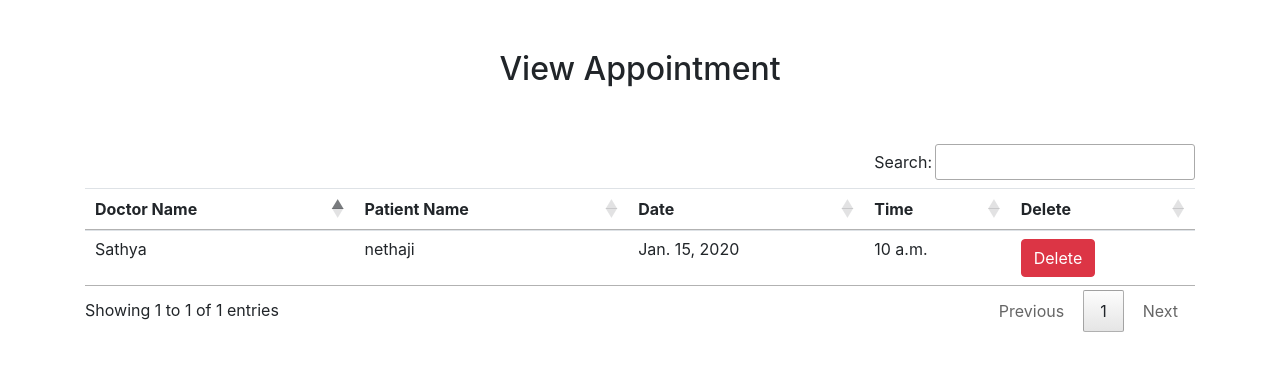
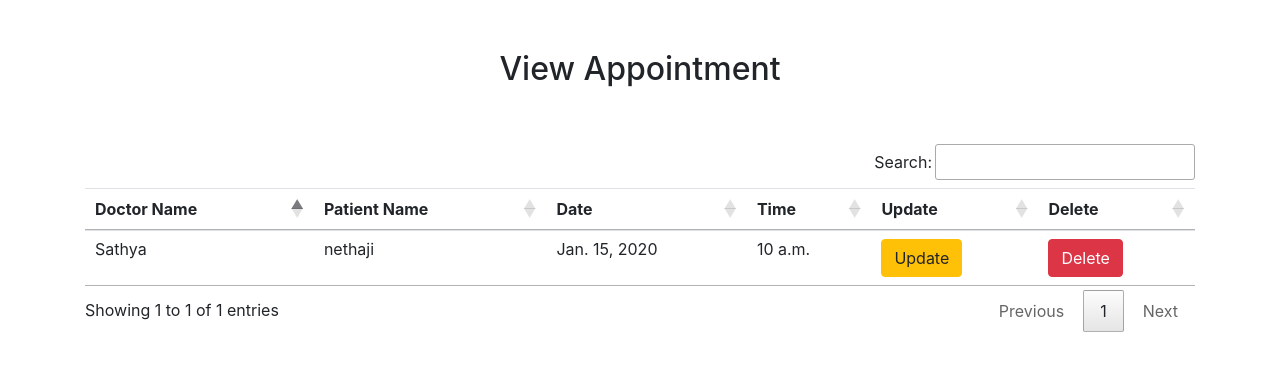
Before and after one commit to SreekarBasa/Hospital_Management_system, a Django app: page /view_appointment/ in a window 1280 px wide. Shown: the part 56-427 px from the top of the page. Run offline with Django 5.2, Linux system fonts and the light colour scheme; a user stored in the database is signed in; data comes from the database, SQL or seed files in the repository; both versions use the stored data as it was after the commit; tables that the repository leaves empty hold one stand-in row (values such as "Sample post"); some libraries are stand-ins or nearby versions.

Commit message:
base_line

```diff
--- a/hospital/templates/view_appointment.html
+++ b/hospital/templates/view_appointment.html
@@ -1,5 +1,4 @@
 {% extends 'navigationbar.html'%}
-<!--inherited this page to be visible here-->
 {% block body %}
 {% load static %}
 <div class="container" style="margin-top:50px">
@@ -12,6 +11,7 @@
                 <th> Patient Name</th>
                 <th> Date</th>
                 <th> Time</th>
+                <th> Update</th>
                 <th> Delete</th>
             </tr>
         </thead>
@@ -22,10 +22,55 @@
                 <td>{{i.patient}}</td>
                 <td>{{i.date1}}</td>
                 <td>{{i.time1}}</td>
-                <td><a href="{% url 'delete_appointment' i.id%}" onclick="return confirm('Really want to delete?')" class="btn btn-danger"> Delete</a></td>
+                <td>
+                    <!-- Update button to trigger the modal -->
+                    <button type="button" class="btn btn-warning" data-bs-toggle="modal" data-bs-target="#updateModal{{ i.id }}">
+                        Update
+                    </button>
+                </td>
+                <td><a href="{% url 'delete_appointment' i.id %}" onclick="return confirm('Really want to delete?')" class="btn btn-danger">Delete</a></td>
             </tr>
+
+            <!-- Modal for updating appointment -->
+            <div class="modal fade" id="updateModal{{ i.id }}" tabindex="-1" aria-labelledby="updateModalLabel{{ i.id }}" aria-hidden="true">
+                <div class="modal-dialog">
+                    <div class="modal-content">
+                        <div class="modal-header">
+                            <h5 class="modal-title" id="updateModalLabel{{ i.id }}">Update Appointment</h5>
+                            <button type="button" class="btn-close" data-bs-dismiss="modal" aria-label="Close"></button>
+                        </div>
+                        <div class="modal-body">
+                            <!-- Update form -->
+                            <form method="POST" action="{% url 'update_appointment' i.id %}">
+                                {% csrf_token %}
+                                <div class="mb-3">
+                                    <label for="doctor" class="form-label">Doctor Name</label>
+                                    <input type="text" class="form-control" id="doctor" name="doctor" value="{{ i.doctor }}" required>
+                                </div>
+                                <div class="mb-3">
+                                    <label for="patient" class="form-label">Patient Name</label>
+                                    <input type="text" class="form-control" id="patient" name="patient" value="{{ i.patient }}" required>
+                                </div>
+                                <div class="mb-3">
+                                    <label for="date1" class="form-label">Date</label>
+                                    <input type="date" class="form-control" id="date1" name="date1" value="{{ i.date1 }}" required>
+                                </div>
+                                <div class="mb-3">
+                                    <label for="time1" class="form-label">Time</label>
+                                    <input type="time" class="form-control" id="time1" name="time1" value="{{ i.time1 }}" required>
+                                </div>
+                                <button type="submit" class="btn btn-success">Update</button>
+                            </form>
+                        </div>
+                    </div>
+                </div>
+            </div>
+
             {% endfor %}
         </tbody>
     </table>
 </div>
-{% endblock%}
+
+<!-- Bootstrap JS -->
+<script src="https://cdn.jsdelivr.net/npm/bootstrap@5.1.3/dist/js/bootstrap.bundle.min.js"></script>
+{% endblock %}
--- a/hospital/views.py
+++ b/hospital/views.py
@@ -25,16 +25,16 @@ def Index(request):
     doctors = Doctor.objects.all()
     patient = Patient.objects.all()
     appointment = Appointment.objects.all()
-    d = 0;
-    p = 0;
-    a = 0;
+    d = 0
+    p = 0
+    a = 0
     for i in doctors:
-        d+=1
+        d += 1
     for i in patient:
-        p+=1
+        p += 1
     for i in appointment:
-        a+=1
-    x = {'d':d,'p':p,'a':a}
+        a += 1
+    x = {'d': d, 'p': p, 'a': a}
     return render(request, 'index.html', x)
 def Login(request):
     error = ""
@@ -83,6 +83,10 @@ def Add_Doctor(request):
     d = {'error': error}
     return render(request, 'add_doctor.html', d)
 
+def Update_Doctor(request, pid):
+    doc = Doctor.objects.get(id=pid)
+    return render(request, 'doc_update.html', {'doc': doc})
+
 def Delete_Doctor(request, pid): # delete on basis of id
     if not request.user.is_staff:
         return redirect('login')
@@ -115,6 +119,10 @@ def Add_Patient(request):
             error = "yes"
     d = {'error': error}
     return render(request, 'add_patient.html', d)
+
+def Update_Patient(request, pid):
+    pat = Patient.objects.get(id=pid)
+    return render(request, 'pat_update.html', {'pat': pat})
 
 def Delete_Patient(request, pid): # delete on basis of id
     if not request.user.is_staff:
@@ -152,6 +160,21 @@ def Add_Appointment(request):
     x = {'error': error, 'doctor': doc, 'patient': pat}
     return render(request, 'add_appointment.html', x)
 
+def Update_Appointment(request, pid):
+    if not request.user.is_staff:
+        return redirect('login')
+    appointment = Appointment.objects.get(id=pid)
+    if request.method == 'POST':
+        # Manually update fields from POST data
+        appointment.doctor = request.POST.get('doctor')
+        appointment.patient = request.POST.get('patient')
+        appointment.date1 = request.POST.get('date1')
+        appointment.time1 = request.POST.get('time1')
+        appointment.save()
+        return render(request, 'view_appointment.html', {'appointment': appointment})
+    else:
+        return redirect('view_appointment')
+
 def Delete_Appointment(request, pid):
     if not request.user.is_staff:
         return redirect('login')
```
Also changed, not shown: db.sqlite3.
